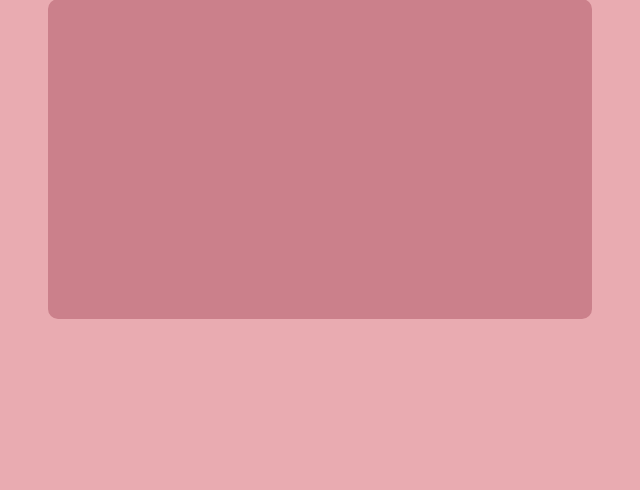
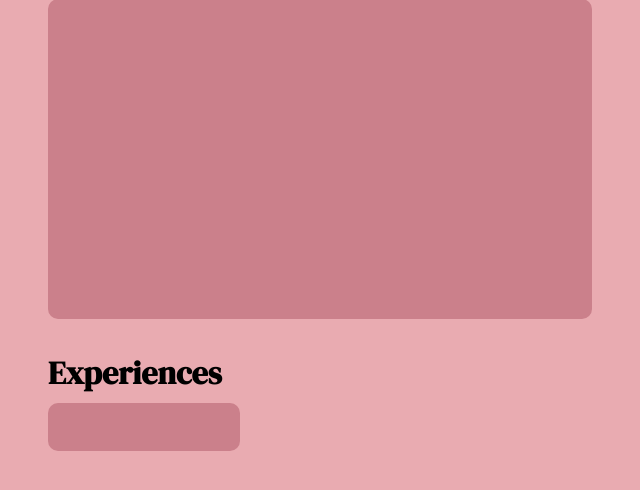
Before and after one commit to jamesliangg/QHacks-2023-Codume, a Flask app: page / in a window 1280 px wide. Shown: the part 149-639 px from the top of the page, without its empty margins (0-640 px from the left). Run offline with Flask 2, Linux system fonts and the light colour scheme.

Commit message:
Adding Upload Div

```diff
--- a/static/styles/index.css
+++ b/static/styles/index.css
@@ -46,6 +46,7 @@
 
 textarea {
     resize: none;
+    font-family: 'Comfortaa';
 }
 
 .col-1 h1 {
@@ -53,3 +54,13 @@ textarea {
     margin: auto;
     width: 85%;
 }
+
+.upload_div {
+    /* margin: auto; */
+    margin-left: 7.5%;
+    margin-top: 0.5em;
+    width: 30%;
+    height: 3em;
+    background-color: #cb808b;
+    border-radius: 10px;
+}
--- a/templates/index.html
+++ b/templates/index.html
@@ -14,6 +14,10 @@
                 <div class="job_div">
                     <textarea id="job_description" name="jobDesc"></textarea>
                 </div>
+                <h1>Experiences</h1>
+                <div class="upload_div">
+
+                </div>
             </div>
             <div class="col-2">
               <h1>Templates</h1>
```
